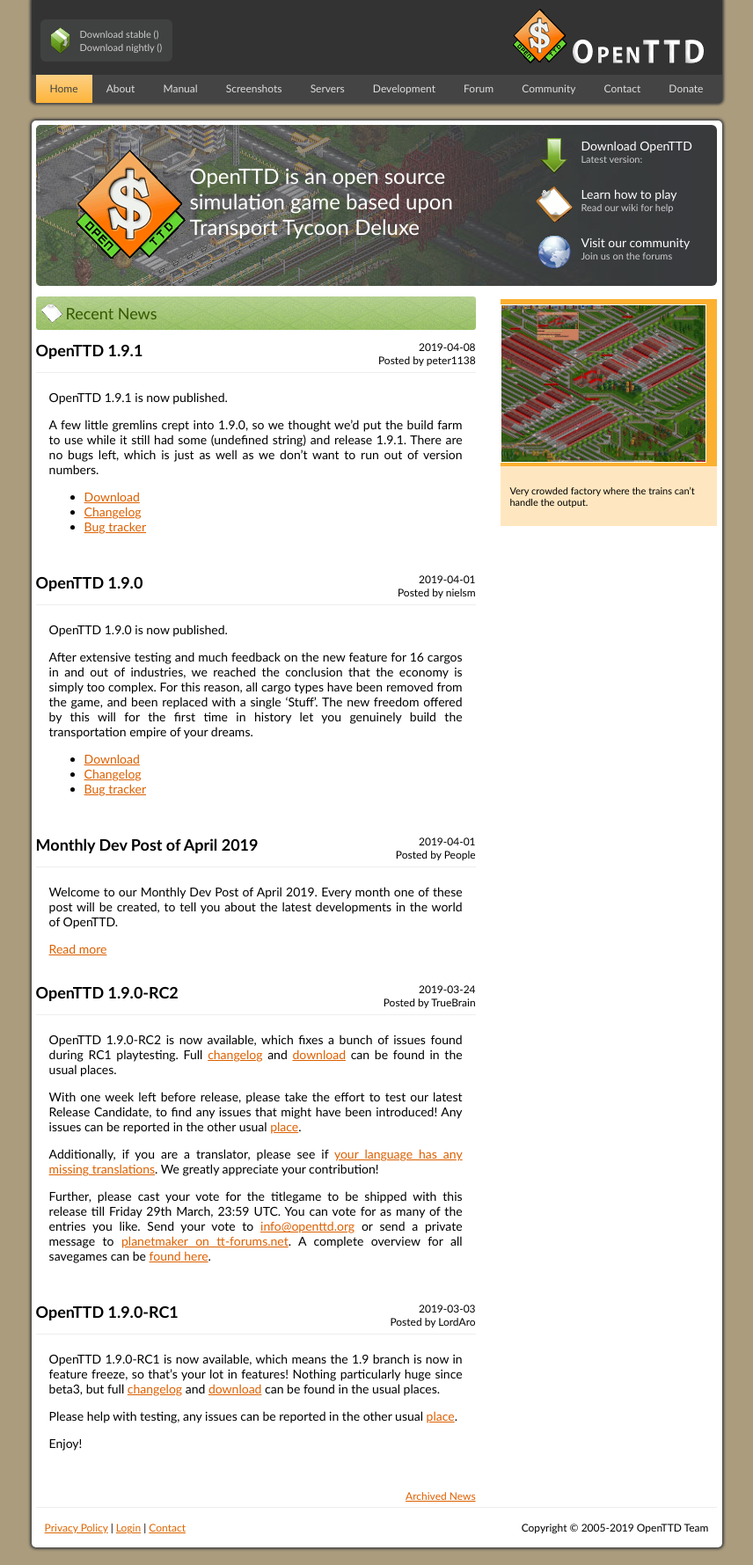
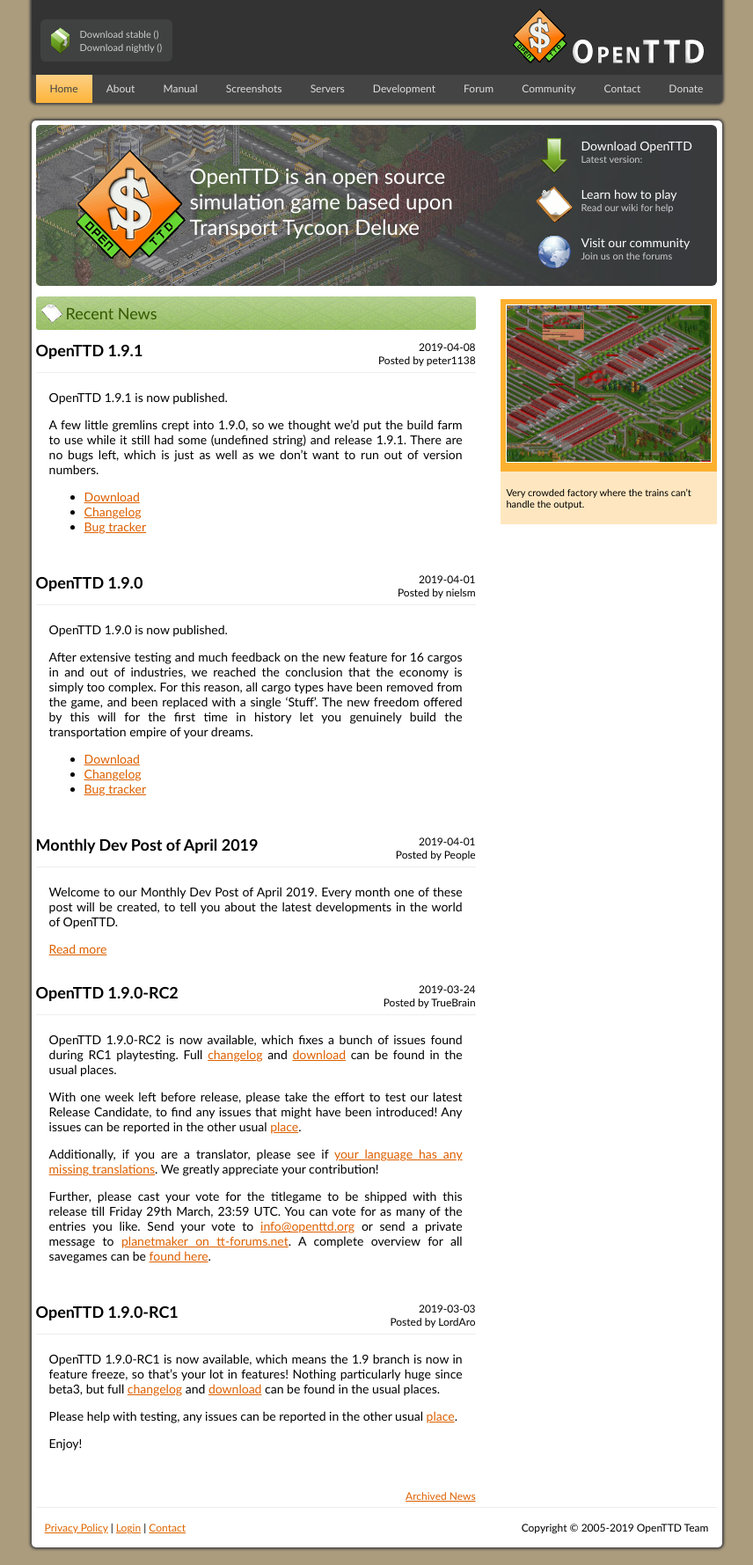
Before and after one commit to OpenTTD/website, a Jekyll site: the page built from pages/index.html, in a window 1280 px wide. Shown: the whole page at 88% size, without its empty margins (212-1068 px from the left). Built offline with Jekyll 4.4.1, drawn with Linux system fonts in a browser that asks for light colours.

Commit message:
Change: Centre screenshot on index page properly

```diff
--- a/static/css/index.css
+++ b/static/css/index.css
@@ -84,7 +84,7 @@
 }
 #screenshot-image {
 	background-color: #FCB030;
-	padding: 6px 0px 0px 0px;
+	padding: 6px;
 	height: 184px;
 }
 #screenshot-image img {
@@ -92,7 +92,7 @@
 }
 #screenshot-content {
 	background-color: #FEE7C0;
-	padding: 10px 10px 10px 10px;
+	padding: 6px;
 	text-align: left;
 }
 #donate {
```
